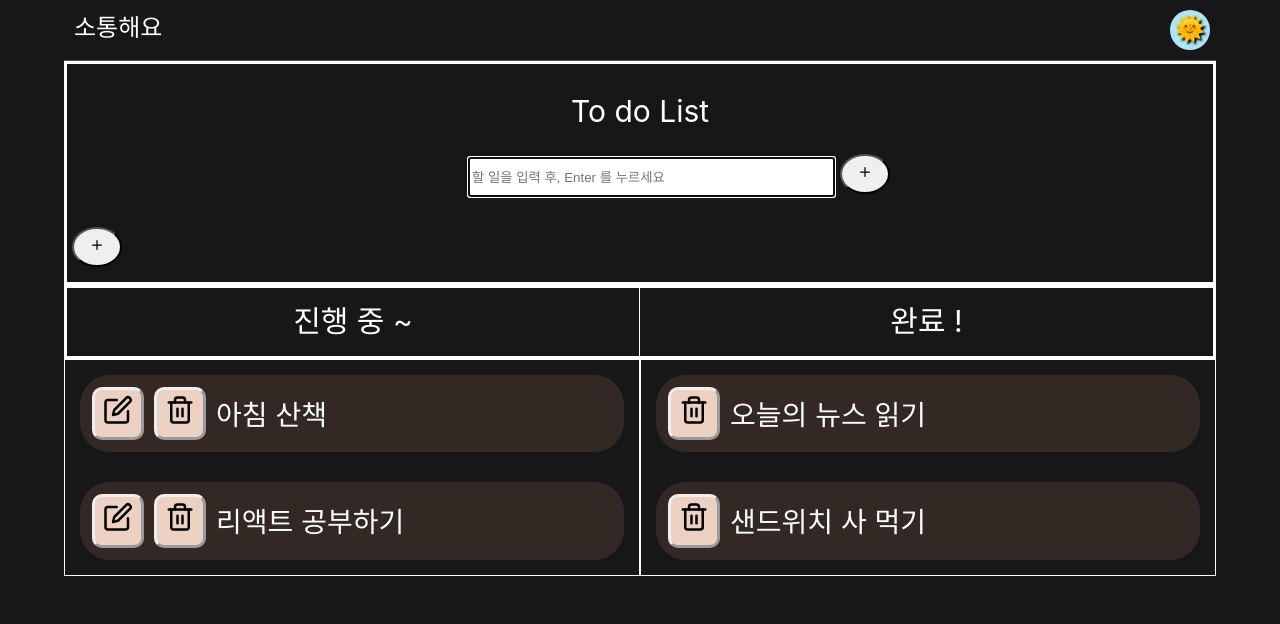
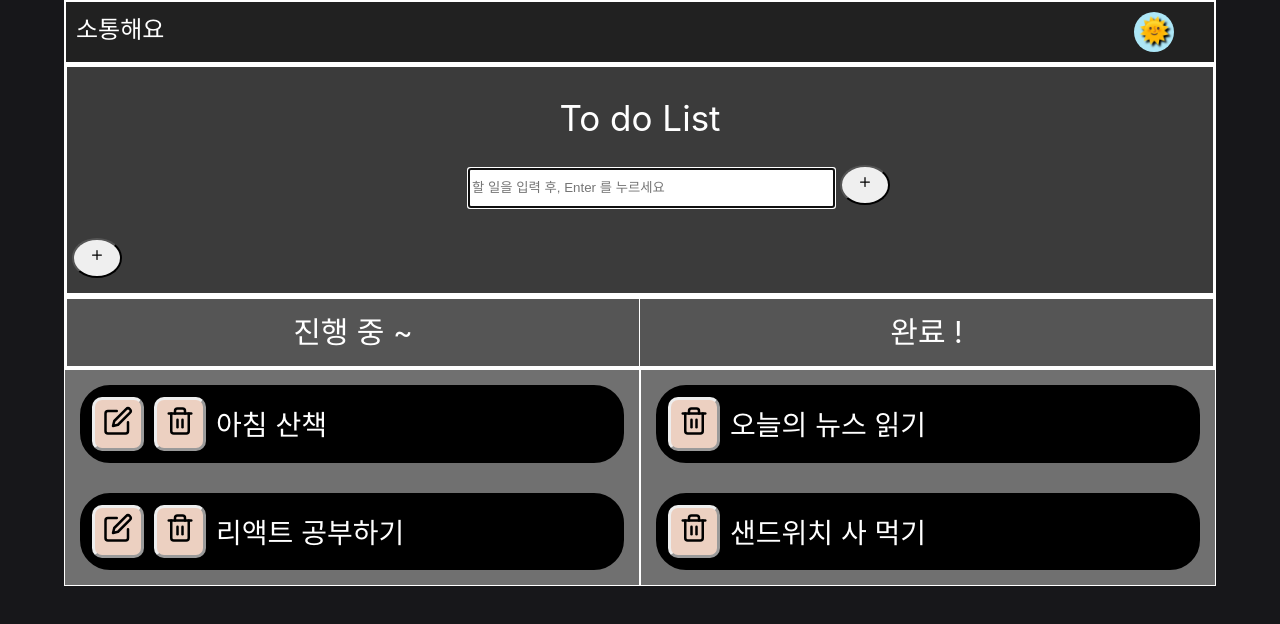
Before and after one commit to GDSC-Daejin/waffle-communicate-fe, a React (Vite) app: page / in a window 1280 px wide. Shown: the top 624 px of the page. Built offline with nearby package versions, Linux system fonts and the light colour scheme.

Commit message:
todolist 대략적이 디자인

```diff
--- a/src/components/TodoCreate.jsx
+++ b/src/components/TodoCreate.jsx
@@ -10,14 +10,15 @@ const Wrapper1 = styled.div`
   width: 100%;
   padding-bottom: 15px;
   border: 3px solid;
-
+  background-color : ${(props)=> props.theme.todoInsertbg}
 `;
 const Title = styled.h1`
   align-items : center;
   text-align : center;
   padding-bottom: 20px;
-  font-size: 30px;
+  font-size: 35px;
   position: flex;
+  font-weight: ${(props)=> props.theme.fontWeight}
 `;
 const Form = styled.form`
   margin-left: 35%;
--- a/src/components/TodoItem.jsx
+++ b/src/components/TodoItem.jsx
@@ -8,11 +8,13 @@ const WrapLeft = styled.div`
   width: 100%;
   grid-column-start: 1;
   border-right: 1px solid;
+  background-color: ${(props)=> props.theme.todoListbg}
 `;
 const WrapRight = styled.div`
   width: 100%;
   grid-column-start: 2;
   border-left: 1px solid;
+  background-color: ${(props)=> props.theme.todoListbg}
 `;
 
 const Context = styled.div`
--- a/src/layout/body.jsx
+++ b/src/layout/body.jsx
@@ -10,6 +10,7 @@ const Container1 = styled.div`
   display: flex;
   width: 100%;
   border: 3px solid;
+  background-color : ${(props)=> props.theme.todobg}
 `;
 const WrapLeft = styled.div`
   border-right: 1px solid;
@@ -21,8 +22,8 @@ const WrapRight = styled.div`
 const Status = styled.h1`
   font-size: 30px;
   padding : 2% 0px;
-
   text-align:center;
+  font-weight: ${(props)=> props.theme.fontWeight}
 `;
 const Container2 = styled.div`
   display: grid;
--- a/src/layout/navbar.jsx
+++ b/src/layout/navbar.jsx
@@ -6,13 +6,16 @@ const Header = styled.div`
   border-bottom: ${(props) => props.theme.border};
   padding: 10px;
   display : flex;
+  border : 2px solid;
+  background-color : ${(props)=> props.theme.templatebg}
 `;
 const Brand = styled.h1`
   font-size: 1.5em;
   left: 2%;
+  font-weight : ${(props)=> props.theme.fontWeight}
 `;
 const Mode_div = styled.div `
-  padding-left :89%;
+  padding-left :86%;
 `;
 const Mode = styled.button`
   border: 1px #aaaaaa;
--- a/src/styles/theme.js
+++ b/src/styles/theme.js
@@ -1,18 +1,23 @@
 export const darkTheme = {
   color: "#ffffff",
   bgColor: "#17171A",
-  border: "1px solid #505050",
+  border: "2px solid #505050",
   boxcolor: "#ADE7F7",
   mode_padding: "0px 0px 3px 0px",
-  contextbg: "#342825",
+  contextbg: "#000000",
   contexttx: "#ffffff",
   buttoncolor : "#ECD0C1",
+  templatebg : "#212121",
+  todoInsertbg : "#3B3B3B",
+  todobg : "#555555",
+  todoListbg: "#707070",
+  fontColor: "#000000",
 };
 
 export const lightTheme = {
   color: "#000000",
   bgColor: "#E2E2E6",
-  border: "1px solid #505050",
+  border: "2px solid #505050",
   boxcolor: "#ADE7F7",
   mode_rotate: "rotateZ(45deg)",
   mode_padding: "0px 0px 3px 5px",
@@ -20,4 +25,10 @@ export const lightTheme = {
   contextbg: "#2B3038",
   contexttx: "#ffffff",
   buttoncolor : "#ECD0C1",
+  todoInsertbg : "#FAEAB1",
+  todobg : "#E5BA73",
+  todoListbg: "#C58940",
+  templatebg : "#FAF8F1",
+  fontWeight: "600",
+  fontColor : "#ffffff",
 };
```
Also changed, not shown: src/styles/darkModeColor.js (+16 -0 lines), src/styles/lightModeColor.js (+36 -0 lines), src/styles/globalStyles.js (line endings or trailing spaces).
